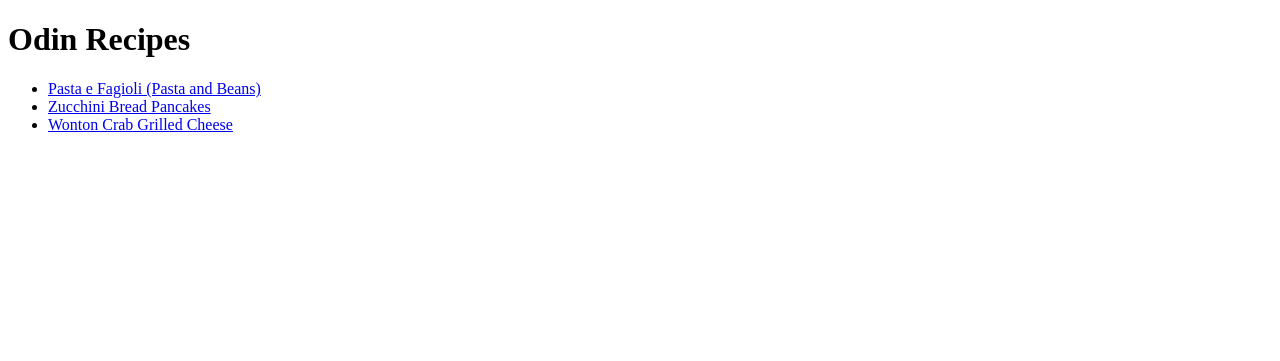
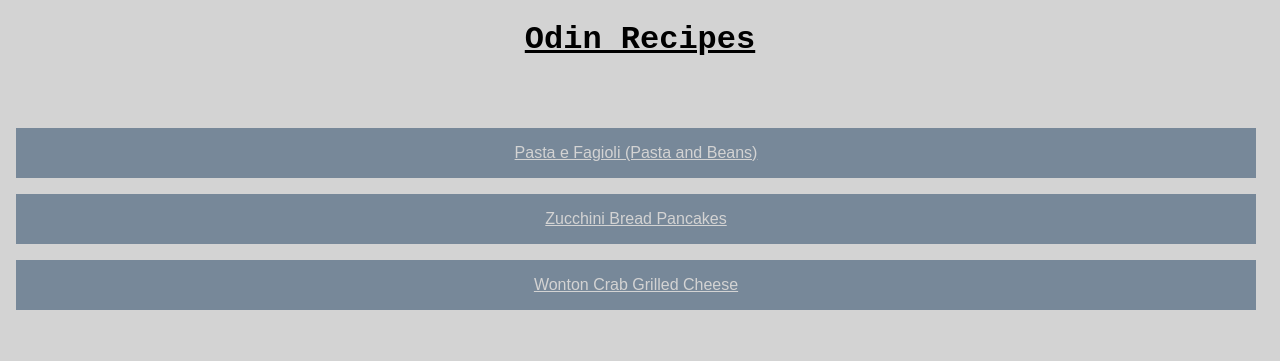
Before and after one commit to mathew-martin/odin-recipes, a plain HTML site: page index.html in a window 1280 px wide. Drawn offline with Linux system fonts and the light colour scheme.

Commit message:
Added css to index.html

```diff
--- a/index.html
+++ b/index.html
@@ -3,13 +3,16 @@
 <head>
     <meta charset="UTF-8">
     <title>Odin Recipes</title>
+    <link rel="stylesheet" href="style.css">
 </head>
 <body>
-    <h1>Odin Recipes</h1>
-    <ul>
-        <li><a href="./recipes/pasta.html">Pasta e Fagioli (Pasta and Beans)</a></li>
-        <li><a href="./recipes/zucchini-bread-pancakes.html">Zucchini Bread Pancakes</a></li>
-        <li><a href="./recipes/wonton-crab-grilled-cheese.html">Wonton Crab Grilled Cheese</a></li>
-    </ul>
+    <h1 id="home-h1"><u>Odin Recipes</u></h1>
+    <div id="recipe-list">
+        <ul>
+            <div class="recipe item"><li><a href="./recipes/pasta.html">Pasta e Fagioli (Pasta and Beans)</a></li></div>
+            <div class="recipe item"><li><a href="./recipes/zucchini-bread-pancakes.html">Zucchini Bread Pancakes</a></li></div>
+            <div class="recipe item"><li><a href="./recipes/wonton-crab-grilled-cheese.html">Wonton Crab Grilled Cheese</a></li></div>
+        </ul>
+    </div>
 </body>
 </html>
--- /dev/null
+++ b/style.css
@@ -0,0 +1,31 @@
+body {
+    background-color: lightgray;
+    font-family: Arial, Helvetica, sans-serif;
+}
+
+#home-h1 {
+    text-align: center;
+    font-family: 'Courier New', Courier, monospace;
+}
+
+#recipe-list,
+#recipe-list * {
+    padding: 8px;
+    color: lightgray;
+}
+
+#recipe-list ul {
+    list-style-type: none;
+    padding-left: 0;
+}
+
+.item {
+    background-color: lightslategray;
+    padding: 20px;
+    margin: 16px auto;
+    text-align: center;
+}
+
+img {
+    align-items: center;
+}
```
Also changed, not shown: recipes/pasta.html (+1 -0 lines), recipes/wonton-crab-grilled-cheese.html (+1 -0 lines), recipes/zucchini-bread-pancakes.html (+1 -0 lines).
